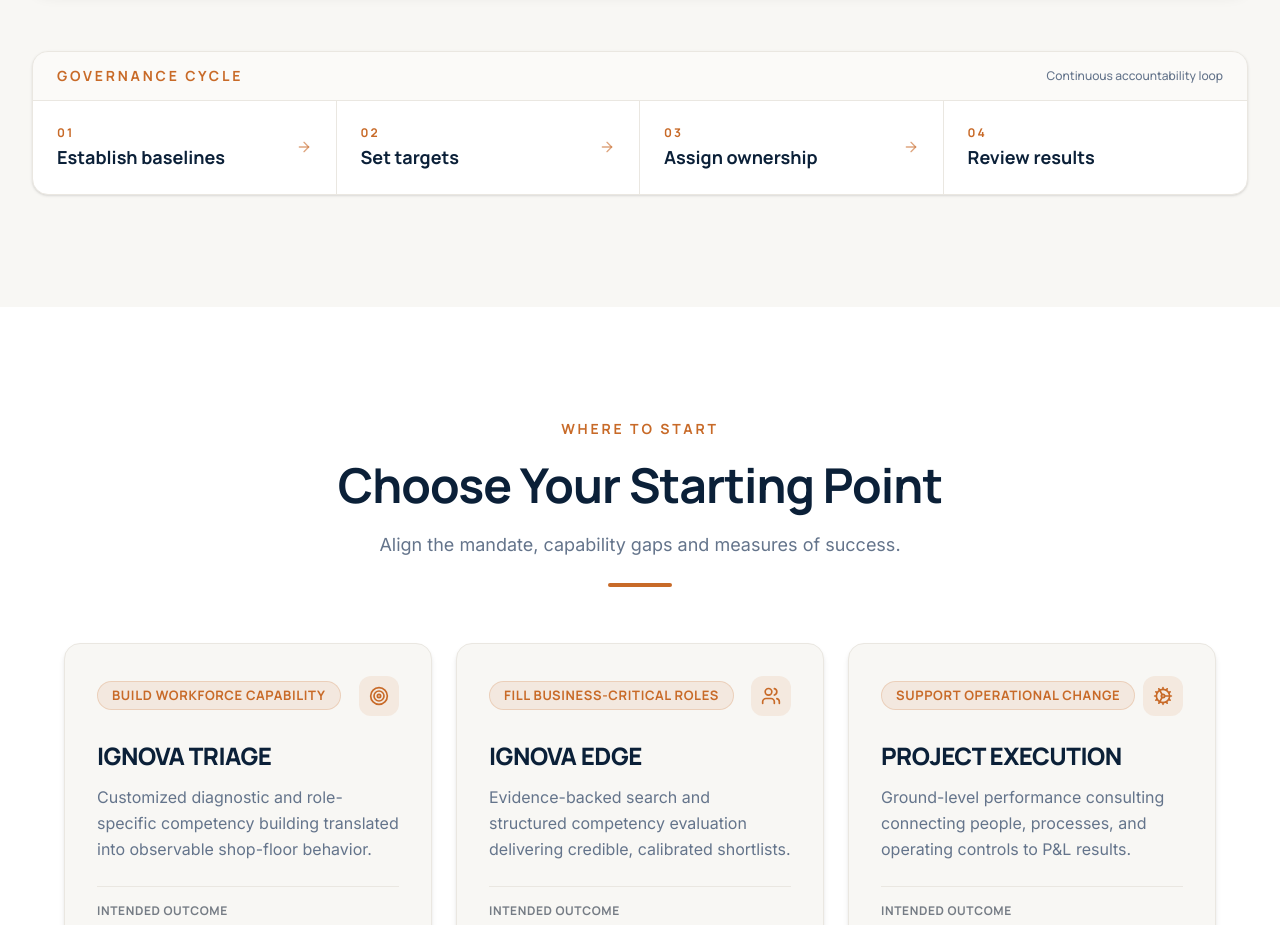
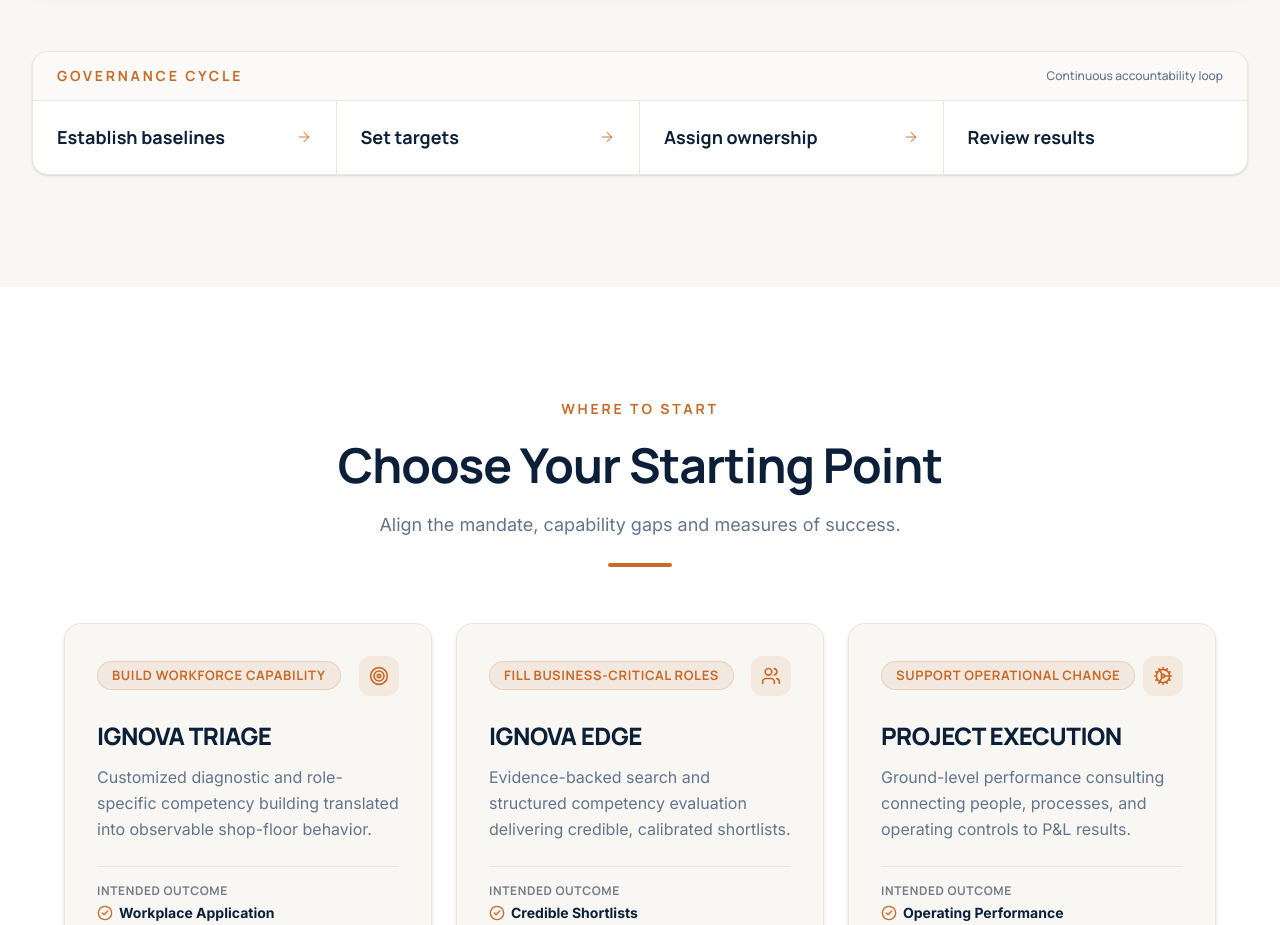
Before and after one commit to ayushprakash1010-jpg/Ignova, a Next.js app: page /approach in a window 1280 px wide. Shown: the part 2580-3505 px from the top of the page. Built offline with nearby package versions, Linux system fonts and the light colour scheme; a web font is replaced by a local one.

Commit message:
style(approach): remove numbers from Governance Cycle steps

```diff
--- a/src/app/approach/page.tsx
+++ b/src/app/approach/page.tsx
@@ -276,17 +276,12 @@ export default function ApproachPage() {
                   key={step}
                   className="px-6 py-5 sm:py-6 flex items-center justify-between gap-3 hover:bg-cream/35 transition-colors"
                 >
-                  <div>
-                    <span className="block text-xs font-bold tracking-[0.18em] text-orange font-accent mb-1">
-                      {String(index + 1).padStart(2, "0")}
-                    </span>
                   <p
                     className="text-base sm:text-lg font-bold text-navy leading-snug"
                     style={{ fontFamily: "var(--font-heading)" }}
                   >
                     {step}
                   </p>
-                  </div>
                   {index < GOVERNANCE_STEPS.length - 1 && (
                     <ArrowRight className="w-4 h-4 text-orange/60 hidden lg:block flex-shrink-0" />
                   )}
```
Lines whose indentation alone changed are shown as unchanged.
